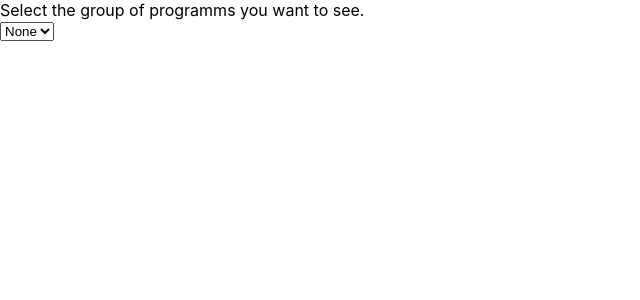
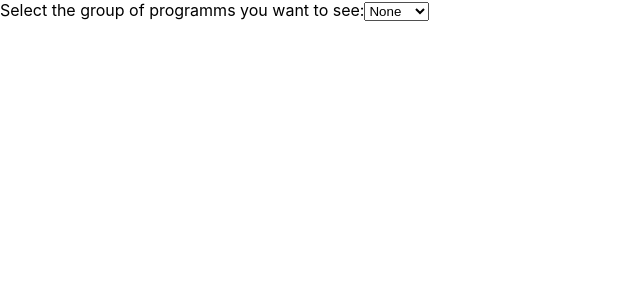
Before and after one commit to Finoarthur4/Universal-Project, a React (Create React App) app: page / in a window 1280 px wide. Shown: the top 300 px of the page, without its empty margins (0-640 px from the left). Built offline with nearby package versions, Linux system fonts and the light colour scheme.

Commit message:
05.06.2023-11:54

```diff
--- a/src/App.js
+++ b/src/App.js
@@ -6,7 +6,7 @@ import 'react-toastify/dist/ReactToastify.css';
 
 {/*"predeploy": "npm run build",
 "deploy": "gh-pages -b main -d build",*/}
-//If you wwant to push it via VSC you must copy it into "Scripts"
+//If you want to push it via VSC you must copy it into "Scripts"
 //It is better to push via Git Extensions, because of several back-ups
 
 //Math
@@ -19,14 +19,15 @@ export default function Form() {
     <>
       <ToastContainer />
       <label>
-        Select the group of programms you want to see.
-        <br></br>
+        Select the group of programms you want to see:
         <select
           value={programm}
           onChange={e => setProgramm(e.target.value)}
         >
           <option value={"None"}>None</option>
           <option value={"Math"}>Math</option>
+          <option value={"Games"}>Games</option>
+          <option value={"Chat"}>Chat</option>
         </select>
       </label>
       {programm === "Math" &&
--- a/src/Mathprogramms.js
+++ b/src/Mathprogramms.js
@@ -112,8 +112,7 @@ export default function Mathprogramms() {
             <ToastContainer/>
             <hr />
             <label>
-                Select the programm you want to start.
-                <br></br>
+                Select the programm you want to start:
                 <select
                     value={mathprogramm}
                     onChange={e => setMathProgramm(e.target.value)}
```
